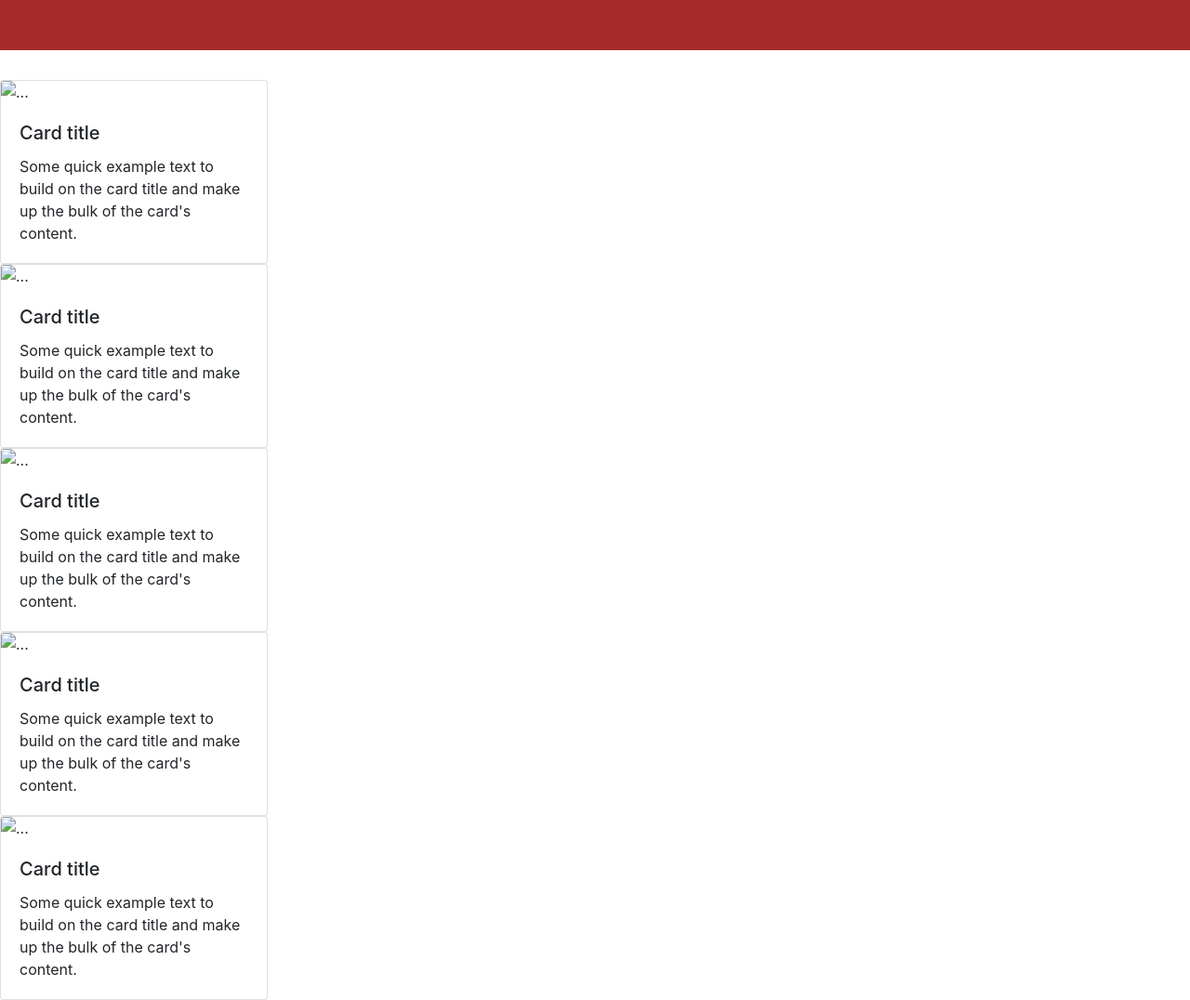
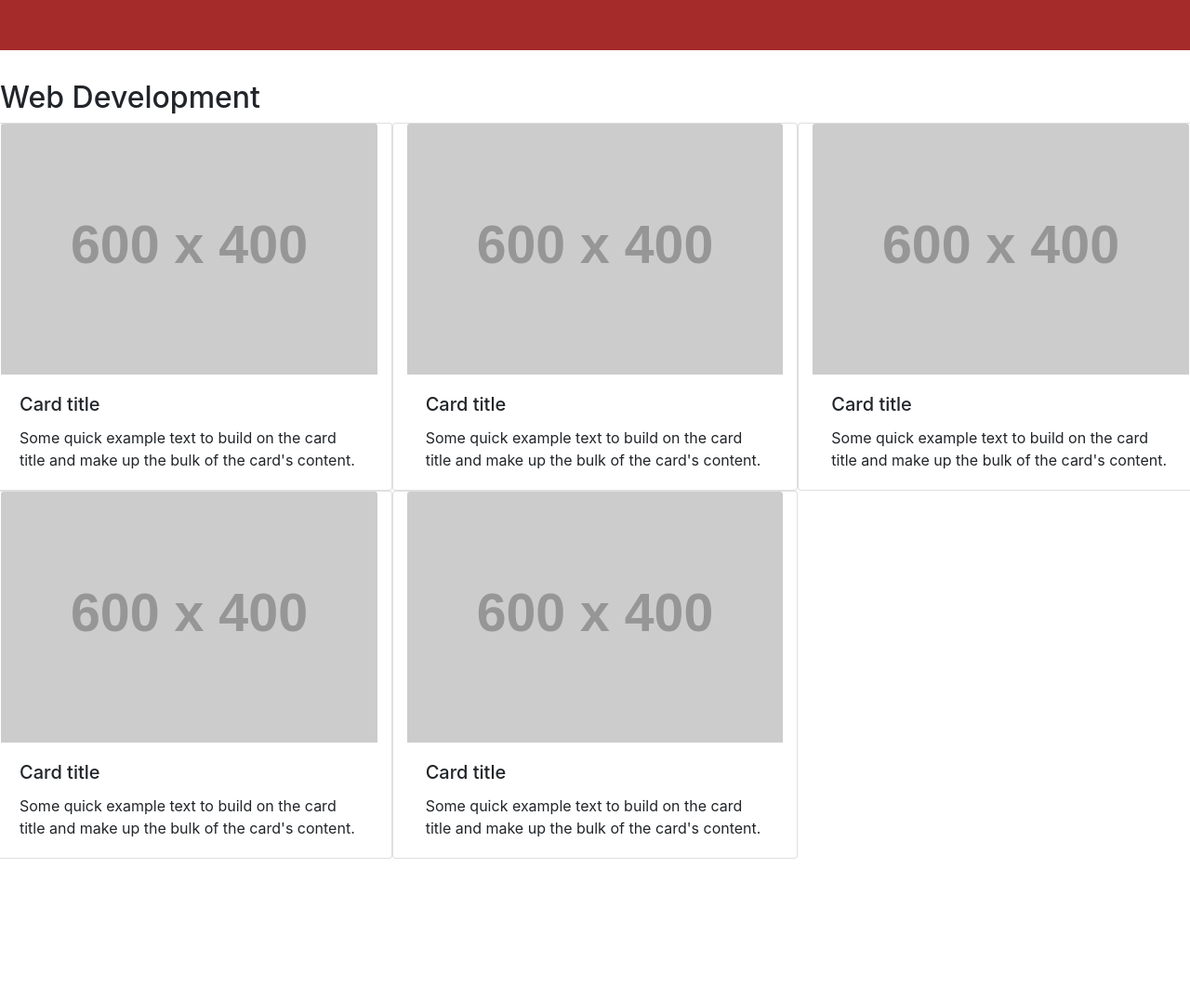
Before and after one commit to pandi1813/03-Challenge-Portfolia-with-Bootstrap, a plain HTML site: page index.html in a window 1280 px wide. Shown: the part 400-1476 px from the top of the page at 93% size. After the commit the page ends 1324 px from the top, so only its background shows below. Drawn offline with nearby package versions, Linux system fonts and the light colour scheme; placeholder pictures from the web are drawn by us.

Commit message:
resized project cards using bootstrap classes

```diff
--- a/index.html
+++ b/index.html
@@ -26,7 +26,7 @@
             Projects
           </a>
           <div class="dropdown-menu" aria-labelledby="navbarDropdownMenuLink">
-            <a class="dropdown-item" href="#">Web Development</a>
+            <a class="dropdown-item" href="#web-dev">Web Development</a>
             <a class="dropdown-item" href="#">2D Art</a>
             <a class="dropdown-item" href="#">3d Art</a>
           </div>
@@ -58,45 +58,48 @@
 
 <main>
 
-<section class="work">
+<section class="projects">
 
-  <div class="card" style="width: 18rem;">
-    <img src="..." class="card-img-top" alt="...">
+  <div class="row">
+    <h2 id="web-dev" class="col-12">Web Development</h2>
+    <div class="card col-lg-4"  >
+      <img src="https://placehold.co/600x400" class="card-img-top" alt="...">
       <div class="card-body">
         <h5 class="card-title">Card title</h5>
         <p class="card-text">Some quick example text to build on the card title and make up the bulk of the card's content.</p>
       </div>
     </div>
 
-  <div class="card" style="width: 18rem;">
-    <img src="..." class="card-img-top" alt="...">
+    <div class="card col-lg-4">
+      <img src="https://placehold.co/600x400" class="card-img-top" alt="...">
       <div class="card-body">
         <h5 class="card-title">Card title</h5>
         <p class="card-text">Some quick example text to build on the card title and make up the bulk of the card's content.</p>
       </div>
     </div>
 
-  <div class="card" style="width: 18rem;">
-    <img src="..." class="card-img-top" alt="...">
+    <div class="card col-lg-4" >
+      <img src="https://placehold.co/600x400" class="card-img-top" alt="...">
       <div class="card-body">
         <h5 class="card-title">Card title</h5>
         <p class="card-text">Some quick example text to build on the card title and make up the bulk of the card's content.</p>
       </div>
     </div>
 
-  <div class="card" style="width: 18rem;">
-    <img src="..." class="card-img-top" alt="...">
+    <div class="card col-lg-4" >
+      <img src="https://placehold.co/600x400" class="card-img-top" alt="...">
       <div class="card-body">
         <h5 class="card-title">Card title</h5>
         <p class="card-text">Some quick example text to build on the card title and make up the bulk of the card's content.</p>
       </div>
     </div>
 
-  <div class="card" style="width: 18rem;">
-    <img src="..." class="card-img-top" alt="...">
+    <div class="card col-lg-4">
+      <img src="https://placehold.co/600x400" class="card-img-top" alt="...">
       <div class="card-body">
         <h5 class="card-title">Card title</h5>
         <p class="card-text">Some quick example text to build on the card title and make up the bulk of the card's content.</p>
+      </div>
     </div>
   </div>
 </section>
```
Lines whose indentation alone changed are shown as unchanged.
